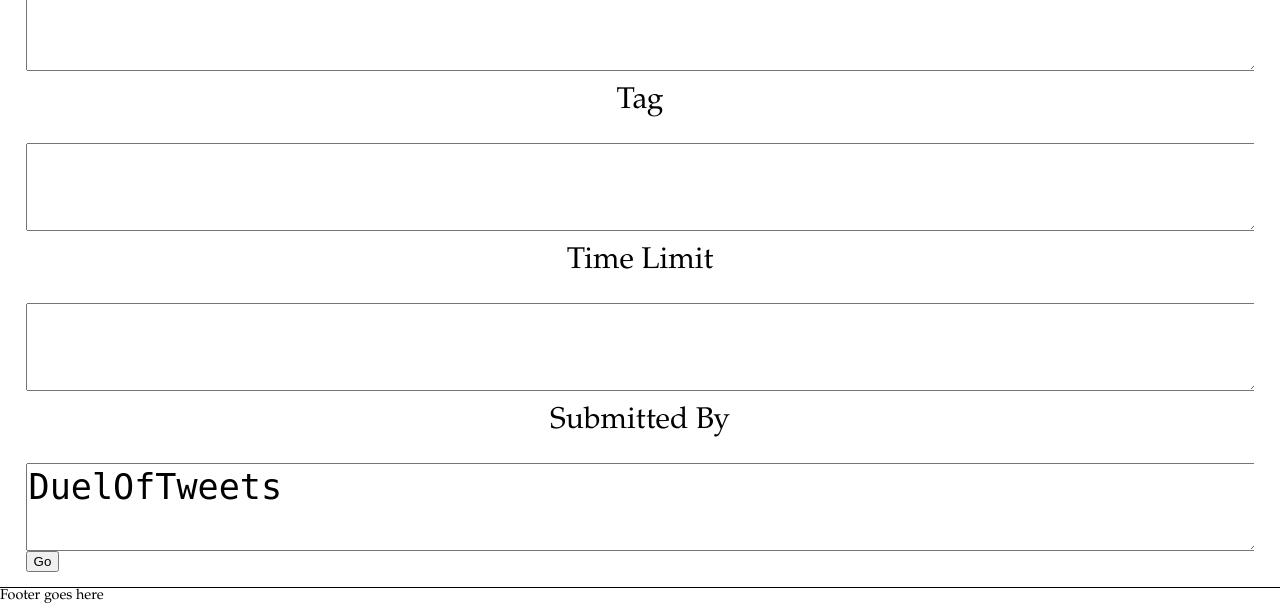
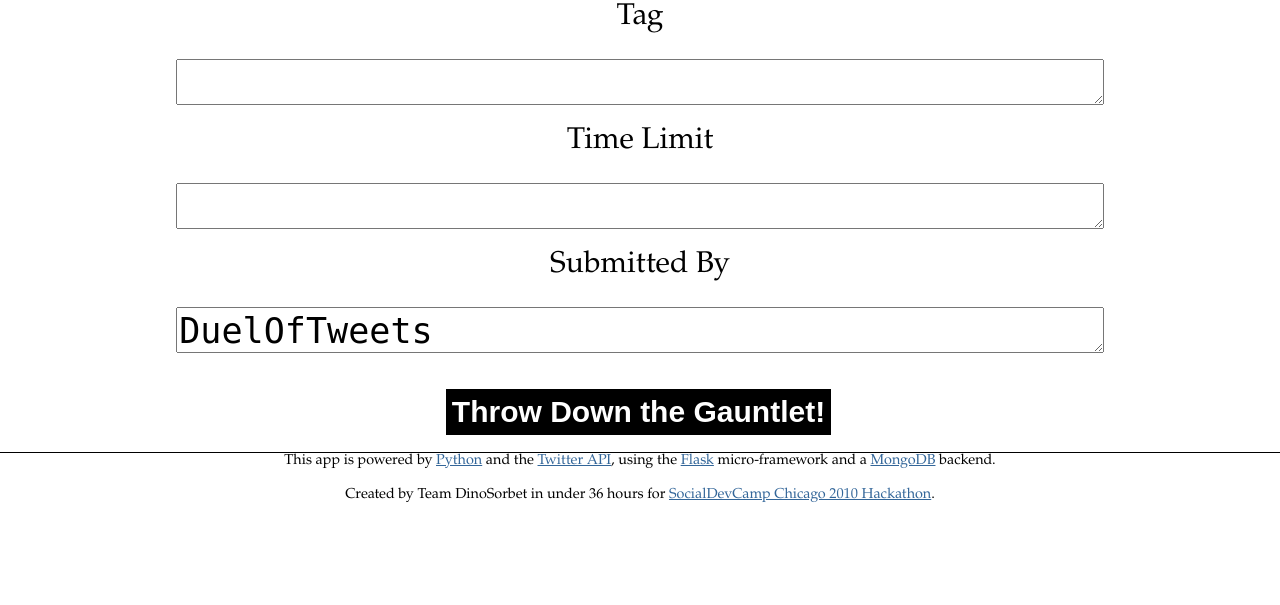
Before and after one commit to swanson/duel-of-tweets, a Flask app: page /create/ in a window 1280 px wide. Shown: the part 331-936 px from the top of the page. After the commit the page ends 833 px from the top, so only its background shows below. Run offline with Flask 2, Linux system fonts and the light colour scheme; parts of the project's set-up code (start-up, migrations or seed data) failed here and were passed over; some libraries are stand-ins or nearby versions.

Commit message:
style changes and error handling

```diff
--- a/static/styles.css
+++ b/static/styles.css
@@ -15,7 +15,7 @@
 	}
 	a:hover {
 		color:#fff;
-		background:#369;
+		background:#000;
 		text-decoration:none;
 	}
 	h1, h2, h3 {
@@ -68,7 +68,7 @@
 		margin:0 0 0 1px;
 		padding:3px 10px;
 		text-align:center;
-		background:#eee;
+		background:#fff;
 		color:#000;
 		text-decoration:none;
 		position:relative;
@@ -76,7 +76,7 @@
 		line-height:1.3em;
 	}
 	#header ul li a:hover {
-		background:#369;
+		background:#000;
 		color:#fff;
 	}
 	#header ul li a.active,
@@ -142,7 +142,33 @@
 	}
 
     textarea {
-        float:left;
-        width:100%;
+        width:75%;
         font-size:300%;
+        height:40px;
     }
+
+    input {
+        border-bottom-color:#000;
+        border-bottom-style:solid;
+        border-bottom-width:1px;
+        border-left-color:#000;
+        border-left-style:solid;
+        border-left-width:1px;
+        border-right-color:#000;
+        border-right-style:solid;
+        border-right-width:1px;
+        border-top-color:#000;
+        border-top-style:solid;
+        border-top-width:1px;
+        font-weight:bold;
+        margin-bottom:3px;
+        margin-right:3px;
+        margin-top:30px;
+        padding-bottom:5px;
+        padding-left:5px;
+        padding-right:5px;
+        padding-top:5px;
+        background-color:#000;
+        color:#ffffff;
+        font-size:30px;
+    }
--- a/templates/base.html
+++ b/templates/base.html
@@ -2,32 +2,36 @@
   'http://www.w3.org/TR/html4/strict.dtd'>
 <html>
   <head>
-      <title>Title Goes Here</title>
-
-      <script type="text/javascript" src="/static/jquery-1.4.2.js"></script>
-
+      <title>Duel of Tweets - a gentlemenly approach to opinions</title>
       <link rel="stylesheet" href="/static/styles.css" type="text/css">
-
   </head>
   <body>
-  <div id="header">
-	<h1>Page title</h1>
-	<ul>
+
+      <div id="header">
+    BANNER GOES HERE
+    <ul>
         <li><a href="/suggestions/">suggestions</a></li>
         <li><a href="/create/">create</a></li>
         <li><a href="/results/">results</a></li>
-        <!--<li><a href="/status/">status</a></li> -->
 	</ul>
 </div>
 <div class="colmask fullpage">
 	<div class="col1">
-		<!-- Column 1 start -->
         {% block content %}{% endblock %}
-		<!-- Column 1 end -->
 	</div>
 </div>
-<div id="footer">
-Footer goes here
+      <a href="http://github.com/swanson/duel-of-tweets"><img style="position: absolute; top: 0; right: 0; border: 0;"
+          src="http://s3.amazonaws.com/github/ribbons/forkme_right_white_ffffff.png" alt="Fork me on GitHub" /></a>
+      <div id="footer">
+          <center>
+    This app is powered by <a href="http://www.python.org/">Python</a> and the
+    <a href="http://dev.twitter.com/">Twitter API</a>, using the
+    <a href="http://flask.pocoo.org/">Flask</a> micro-framework and a
+    <a href="http://www.mongodb.org/">MongoDB</a> backend.
+    <br />
+    <br />
+    Created by Team DinoSorbet in under 36 hours for <a href="http://hackathonia.com/Events/Social-Dev-Camp-Chicago-2010-Hackathon">SocialDevCamp Chicago 2010 Hackathon</a>.
+</center>
 </div>
 
 </body>
--- a/templates/create.html
+++ b/templates/create.html
@@ -1,7 +1,8 @@
 {% extends "base.html" %}
 {% block content %}
+<center>
+<form action="/posts/duel/" method="post" style="float:left; width:100%;">
 
-<form action="/posts/duel/" method="post" style="float:left; width:100%;">
     <p>Combatants</p> </br>
     {{form.option1}}</br>
     <p>vs.</p> </br>
@@ -14,6 +15,7 @@
     <textarea id="time_limit" name="time_limit"></textarea></br>
     <p>Submitted By</p> </br>
     {{form.submitter}}
-    <input style="float:left;" type="submit" value="Go"/>
+        <input type="submit" value="Throw Down the Gauntlet!"/>
 </form>
+</center>
 {% endblock %}
```
Also changed, not shown: battlemaster.py (+33 -15 lines), templates/index.html (+21 -1 lines).
